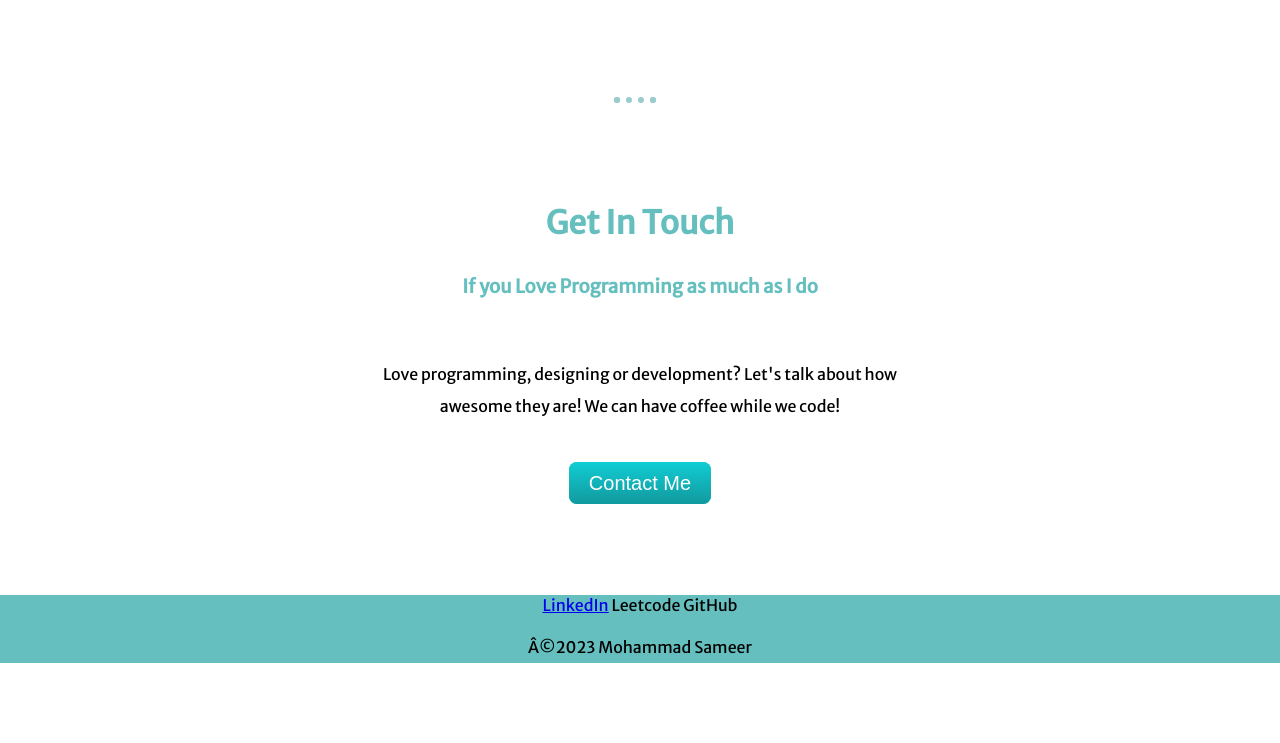
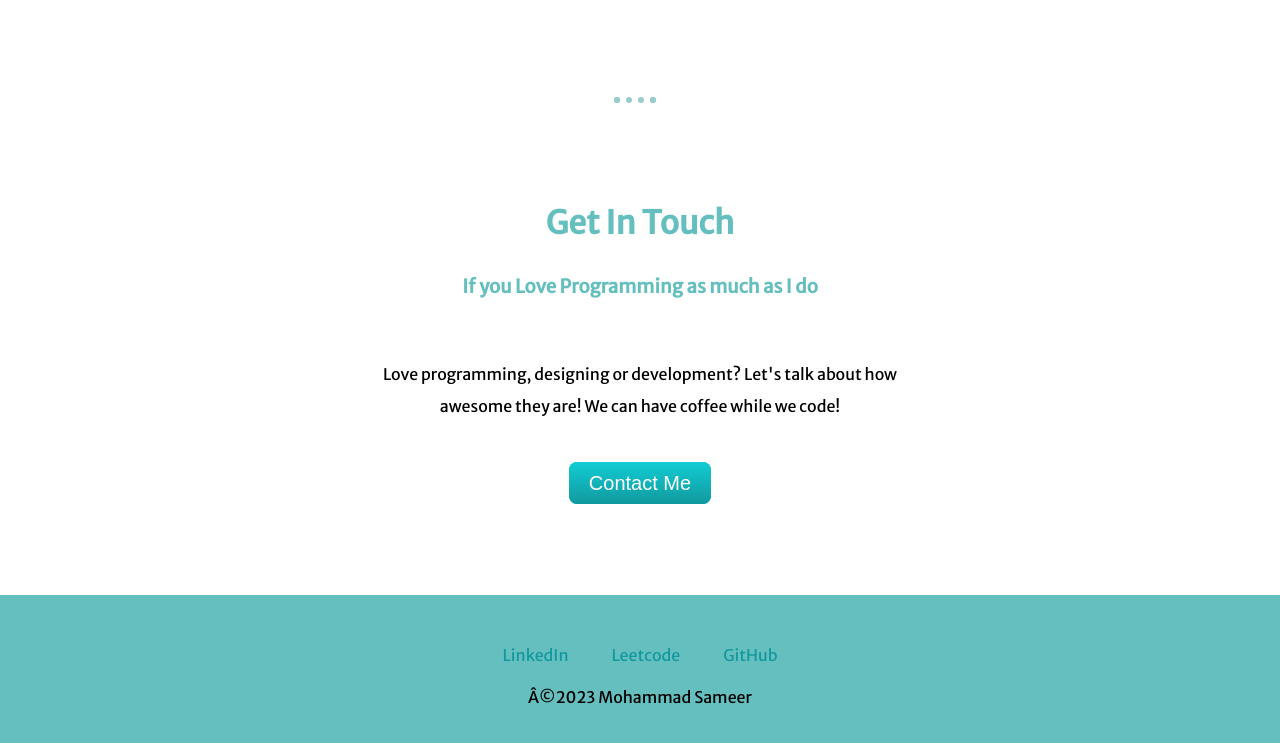
Before and after one commit to S-ameer1/Portfolio, a plain HTML site: page index.html in a window 1280 px wide. Shown: the part 2259-3002 px from the top of the page. Before the commit the page ends 2938 px from the top, so only its background shows below. Drawn offline with nearby package versions, Linux system fonts and the light colour scheme.

Commit message:
Update style.css

```diff
--- a/style.css
+++ b/style.css
@@ -131,8 +131,17 @@ p{
 
 .bottom-container{
     position: relative;
-    display: block;
+    padding: 50px 0 20px ;
+
     background-color:#66bfbf;
     margin-top: 100px;
     height: 100%;
 }
+.copyright{
+    color: rgb(230, 222, 222);
+}
+a{
+    margin: 10px 20px;
+    text-decoration: none;
+    color: #11999e;
+}
```
